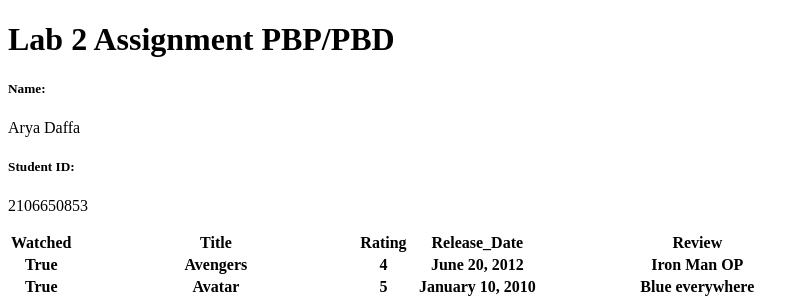
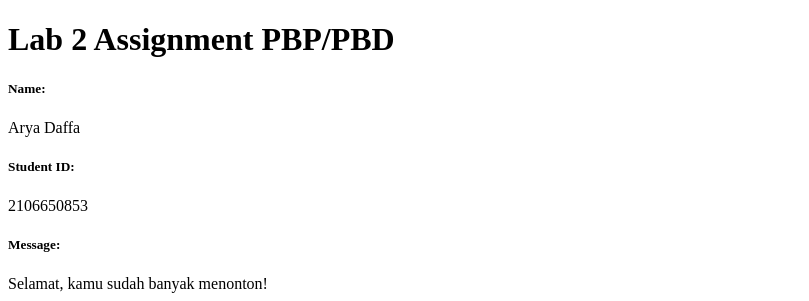
Before and after one commit to AryaDaffaA/Tugas2-PBP, a Django app: page /mywatchlist/ in a window 1280 px wide. Shown: the top 301 px of the page, without its empty margins (0-809 px from the left). Run offline with Django 4.2, Linux system fonts and the light colour scheme; data comes from the database, SQL or seed files in the repository; lists and menus that the app fills with data are empty.

Commit message:
update tugas-3 pbp bonus

```diff
--- a/mywatchlist/templates/watchlist.html
+++ b/mywatchlist/templates/watchlist.html
@@ -9,6 +9,9 @@
 
   <h5>Student ID: </h5>
   <p>{{NPM}}</p>
+
+  <h5>Message: </h5>
+  <p>{{message}}</p>
 
   <table>
     <tr>
--- a/mywatchlist/views.py
+++ b/mywatchlist/views.py
@@ -6,10 +6,19 @@ from django.core import serializers
 # TODO: Create your views here.
 def watchlist(request):
     data_watchlist = MyWatchList.objects.all()
+    counter = 0
+    for movies in data_watchlist:
+        if(movies.watched):
+            counter+=1
+    if(counter < 10 - counter):
+        pesan = "Wah, kamu masih sedikit menonton!"
+    else:
+        pesan = "Selamat, kamu sudah banyak menonton!"
     subject = {
         'myWatchList': data_watchlist,
         'nama': 'Arya Daffa',
         'NPM': '2106650853',
+        'message' : pesan
     }
     return render(request, "watchlist.html", subject)
 
```
Also changed, not shown: mywatchlist/README.md (added).
